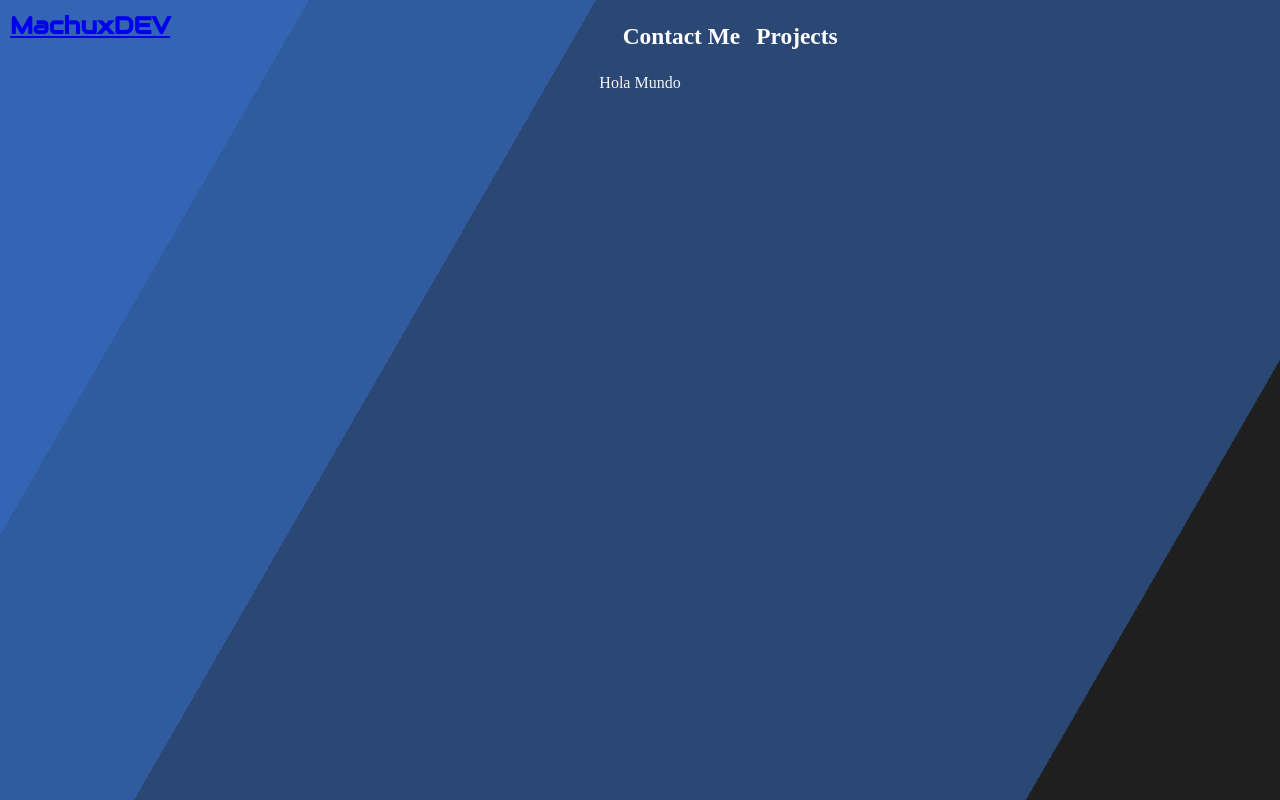
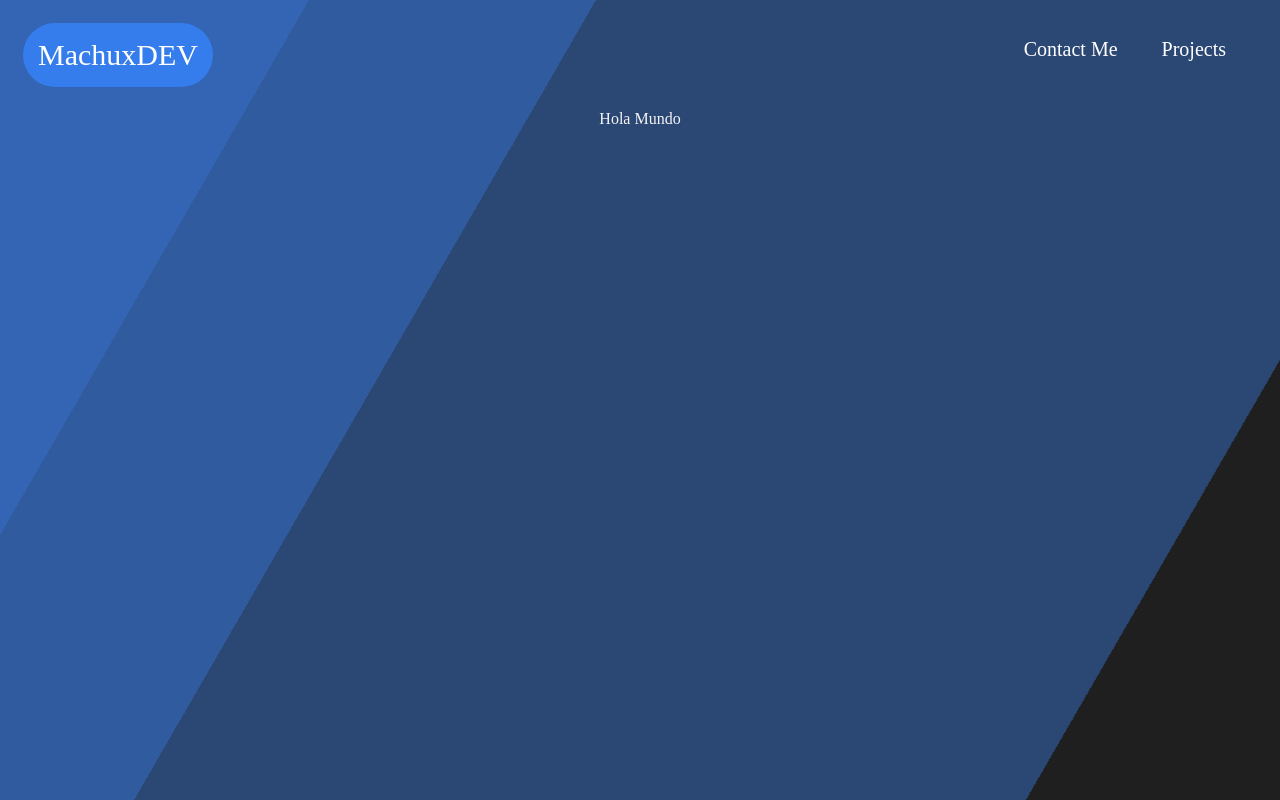
Before and after one commit to machux21/PortfolioFinal, a React (Vite) app: page / in a window 1280 px wide. Built offline with nearby package versions, Linux system fonts and the light colour scheme.

Commit message:
navbar done

```diff
--- a/src/Components/Card.jsx
+++ b/src/Components/Card.jsx
@@ -44,7 +44,7 @@ const Card = () => {
         aria-describedby="modal-modal-description"
       >
         <Box sx={style}>
-          <Box sx={{ width: {xs: "90%", md:"45%"}, margin: "0 auto"}}>
+          <Box sx={{ width: {xs: "90%", md:"45%"}, margin: {xs:"0 auto", md: "0 25px 0 0"}}}>
             <h1>Text in a modal</h1>
             <p style={{textAlign: "justify", width: "100%"}}>
               Lorem ipsum dolor sit, amet consectetur adipisicing elit. Velit
--- a/src/Components/Navbar.jsx
+++ b/src/Components/Navbar.jsx
@@ -1,36 +1,36 @@
 import React from "react";
-import { Stack, Box } from "@mui/material";
-
-import { Link } from "react-router-dom";
-import Styles from "./Navbar.module.css";
+import { Box } from "@mui/material";
+import { NavLink } from "react-router-dom";
+import "../index.css";
 const Navbar = () => {
   return (
     <Box
-      component="nav"
       sx={{
-          width: "100vw",
-          display: "flex",
-          flexDirection: {xs: "column", md: "row"},
-          justifyContent: {xs: "space-around", md: "space-between"}
-        }}>
-      <h1>
-        <Link to="/">MachuxDEV</Link>
-      </h1>
+        p: {md: 2},
+        margin: "0 auto",
+        display: "flex",
+        flexDirection: { xs: "column", md: "row" },
+        justifyContent: "space-between",
+      }}
+    >
+      <NavLink className={({ isActive }) => isActive ? "title" : "title-inactive"} to="/">
+        <span>MachuxDEV</span>
+      </NavLink>
 
-      <Stack direction="row" sx={{margin: {xs: "0 auto"}}} spacing={2}>
-        <Link
-          style={{ textDecoration: "none", color: "white", fontSize: "20px" }}
+      <Box sx={{ display: "flex", justifyContent: "space-around", mx: 2 }}>
+        <NavLink
+          className={({ isActive }) => isActive ? "active" : "inactive"}
           to="/contact"
         >
-          <h3>Contact Me</h3>
-        </Link>
-        <Link
-          style={{ textDecoration: "none", color: "white", fontSize: "20px" }}
+          <span>Contact Me</span>
+        </NavLink>
+        <NavLink
+          className={({ isActive }) => isActive ? "active" : "inactive"}
           to="/projects"
         >
-          <h3>Projects</h3>
-        </Link>
-      </Stack>
+          <span>Projects</span>
+        </NavLink>
+      </Box>
     </Box>
   );
 };
--- a/src/Components/Navbar.module.css
+++ /dev/null
@@ -1,30 +0,0 @@
-@import url("https://fonts.googleapis.com/css2?family=Audiowide&family=Oswald&display=swap");
-h1 {
-  margin:  10px;
-  font-family: "Audiowide", cursive;
-}
-.navbar {
-  width: 100vw;
-  display: flex;
-  flex-direction: row;
-  justify-content: space-between;
-}
-.items {
-  margin-right: 5px;
-  list-style: none;
-  display: flex;
-  flex-direction: row;
-
-}
-
-li a {
-  margin: 5px;
-  text-decoration: none;
-  color: white;
-  font-size: 24px;
-}
-
-.active {
-  transition: 0.6s;
-  border-bottom: 5px solid lightblue;
-}
--- a/src/Components/Projects.jsx
+++ b/src/Components/Projects.jsx
@@ -1,6 +1,5 @@
 import React from "react";
 import Card from "./Card";
-import {Box} from '@mui/material';
 import 'animate.css';
 const Projects = () => {
 	return (
@@ -12,7 +11,8 @@ const Projects = () => {
 				display: "inline-flex",
 				flexWrap: "wrap",
 				//flexDirection: {xs: "column", sm: "column", md: "row"},
-				justifyContent: "center"
+				justifyContent: "center",
+				marginBottom: "15px"
 
 			}}
 		>
--- a/src/index.css
+++ b/src/index.css
@@ -6,6 +6,46 @@ body {
   margin: 0;
   padding:  0;
 }
+
+.title {
+  background-color: #357ded;
+  margin: 7px;
+  padding: 15px;
+  display: block;
+  color: white;
+  font-size: 30px;
+  text-decoration: none;
+  border-radius: 80px;
+}
+.title-inactive {
+  background-color: darkblue;
+  margin: 7px;
+  padding: 15px;
+  display: block;
+  color: white;
+  font-size: 30px;
+  text-decoration: none;
+  border-radius: 80px;
+}
+
+.active {
+  background-color: #357ded;
+  margin: 7px;
+  padding: 15px;
+  display: block;
+  color: white;
+  font-size: 20px;
+  text-decoration: none;
+  border-radius: 7px;
+}
+.inactive {
+  text-decoration: none;
+  color: white;
+  font-size: 20px;
+  margin: 7px;
+  padding: 15px;
+}
+
 @keyframes App-logo-spin {
   from {
     transform: rotate(0deg);
```
